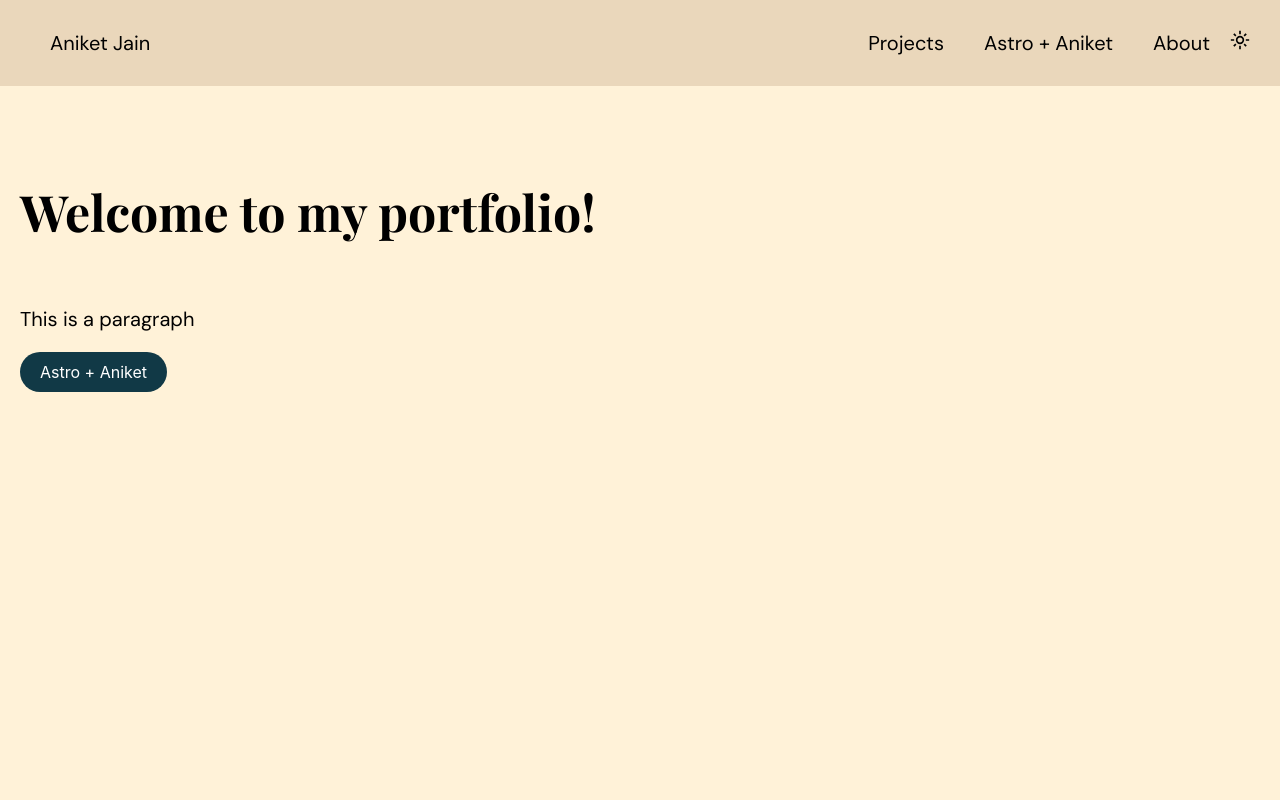
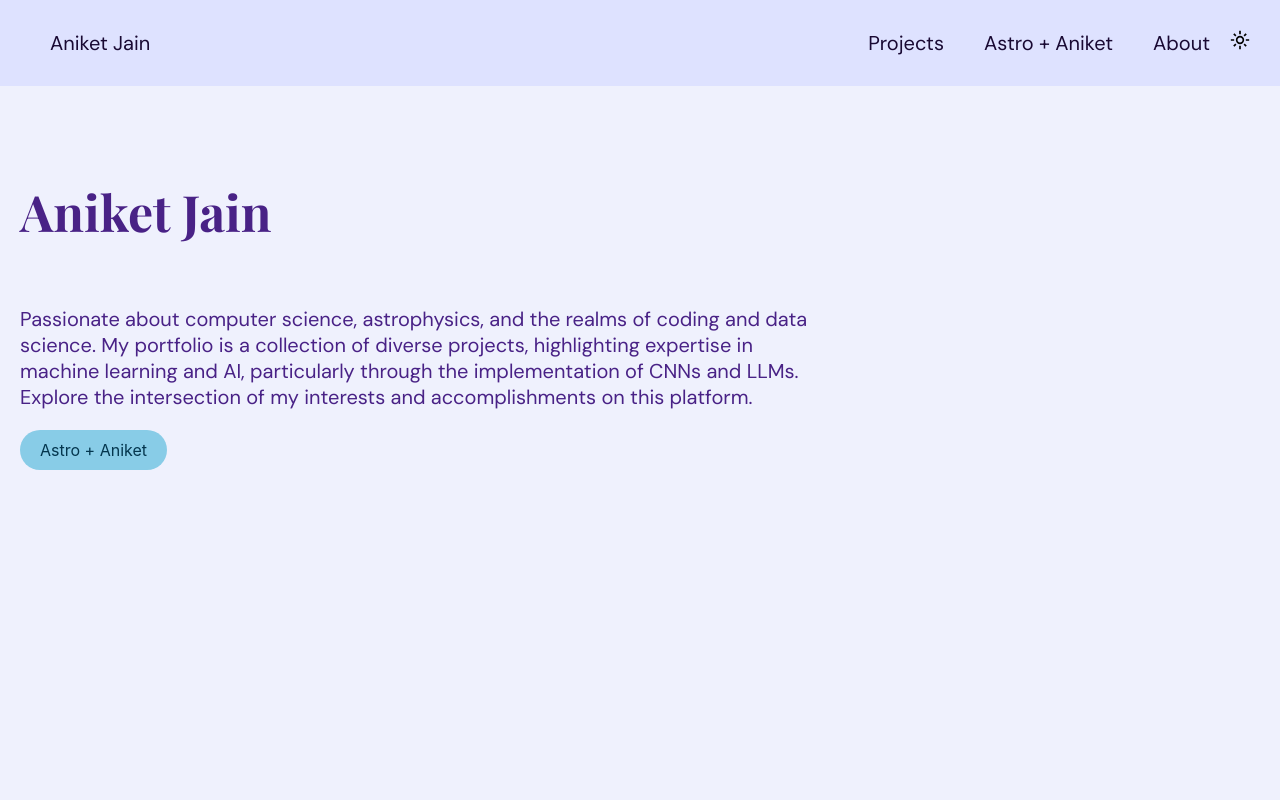
Before and after one commit to jain-aniket/aniketj, a React (Create React App) app: page / in a window 1280 px wide. Shown: the top 800 px of the page. Built offline with nearby package versions, Linux system fonts and the light colour scheme.

Commit message:
Dark/Light mode toggle, colors

```diff
--- a/src/App.css
+++ b/src/App.css
@@ -1,18 +1,21 @@
-.App {
-  text-align: center;
+body[data-theme='palette1'] {
+  --primary-1: #DEE2FF;
+  --primary-2: #eff1fd;
+  --primary-3: #88CCE7;
+  --secondary-1: #190933;
+  --secondary-2: #492286;
+  --secondary-3: #04364E;
 }
 
-.App-header {
-  background-color: #282c34;
-  min-height: 100vh;
-  display: flex;
-  flex-direction: column;
-  align-items: center;
-  justify-content: center;
-  font-size: calc(10px + 2vmin);
-  color: white;
+body[data-theme='palette2'] {
+  --primary-1: #190933;
+  --primary-2: #492286;
+  --primary-3: #04364E;
+  --secondary-1: #DEE2FF;
+  --secondary-2: #eff1fd;
+  --secondary-3: #88CCE7;
 }
 
-.App-link {
-  color: #61dafb;
+a {
+  color: var(--primary-1);
 }
--- a/src/App.js
+++ b/src/App.js
@@ -1,14 +1,23 @@
-import React from 'react';
+import React, { useEffect } from 'react';
+import './App.css';
 import Navbar from './components/Navbar';
+import { useTheme } from './ThemeContext';
 import Splash from './components/Splash';
 import Footer from './components/Footer';
 
 function App() {
+  const { theme } = useTheme();
+
+  useEffect(() => {
+    document.body.setAttribute('data-theme', theme);
+  }, [theme]);
+
   return (
-    <div className="App">
+    <div className='App'>
       <Navbar />
       <Splash />
       <Footer />
+
     </div>
   );
 }
--- /dev/null
+++ b/src/ThemeContext.js
@@ -0,0 +1,15 @@
+import { createContext, useContext, useState } from 'react';
+
+const ThemeContext = createContext();
+
+export const ThemeProvider = ({ children }) => {
+  const [theme, setTheme] = useState('palette1');
+
+  return (
+    <ThemeContext.Provider value={{ theme, setTheme }}>
+      {children}
+    </ThemeContext.Provider>
+  );
+};
+
+export const useTheme = () => useContext(ThemeContext);
--- a/src/components/ButtonSolid.css
+++ b/src/components/ButtonSolid.css
@@ -1,10 +1,8 @@
-@import '../variables.css';
-
 .button-solid {
   display: inline-block;
   padding: 10px 20px;
-  background-color: var(--tertiary-1);
-  color: white;
+  background-color: var(--primary-3);
+  color: var(--secondary-3);
   text-decoration: none;
   border-radius: 50px;
   text-align: center;
@@ -12,5 +10,6 @@
 }
 
 .button-solid:hover {
-  background-color: var(--tertiary-2);
+  background-color: var(--secondary-3);
+  color: var(--primary-3)
 }
--- a/src/components/Footer.css
+++ b/src/components/Footer.css
@@ -1,8 +1,7 @@
-@import '../variables.css';
 
 footer {
   padding: 15px 20px;
-  background-color: var(--secondary-1);
+  background-color: var(--primary-1);
   font-family: 'DM Sans', sans-serif;
 }
 
@@ -11,8 +10,9 @@ footer p, footer a {
 }
 
 footer a {
+  font-size: 20px;
+  color: var(--secondary-1);
   text-decoration: none;
-  color: black;
   display: flex;
   align-items: center;
 }
--- a/src/components/Navbar.css
+++ b/src/components/Navbar.css
@@ -1,18 +1,17 @@
-@import '../variables.css';
-
 nav {
   display: flex;
   justify-content: space-between;
   padding: 30px 30px;
-  background-color: var(--secondary-1);
   font-family: 'DM Sans', sans-serif;
+  background-color: var(--primary-1);
+  box-shadow: 0px 2px 4px rgba(0, 0, 0, 0.1);
 }
 
 nav a {
   text-decoration: none;
-  color: black;
   font-size: 20px;
   margin: 0 20px;
+  color: var(--secondary-1);
 }
 
 nav img {
@@ -24,7 +23,7 @@ nav img {
 .hoverUnderline{
   display: inline-block;
   position: relative;
-  color: black;
+  color: var(--secondary-1);
 }
 
 .hoverUnderline:after {
@@ -35,9 +34,9 @@ nav img {
   height: 2px;
   bottom: 0;
   left: 0;
-  background-color: var(--tertiary-1);
   transform-origin: bottom right;
   transition: transform 0.30s ease-out;
+  background-color: var(--secondary-1);
 }
 
 .hoverUnderline:hover:after {
--- a/src/components/Navbar.js
+++ b/src/components/Navbar.js
@@ -1,18 +1,20 @@
-import React, { useState } from 'react';
+import React from 'react';
 import './Navbar.css';
 import sun from '../assets/sun.svg';
 import moon from '../assets/moon.svg';
+import { useTheme } from '../ThemeContext';
 
 const Navbar = () => {
-  const [isDay, setIsDay] = useState(true);
+  const { theme, setTheme } = useTheme();
+
   return (
     <nav>
-      <a className="hoverUnderline" href="/">Aniket Jain</a>
+      <a className='hoverUnderline' href='/'>Aniket Jain</a>
       <div>
-        <a className="hoverUnderline" href="#">Projects</a>
-        <a className="hoverUnderline" href="#">Astro + Aniket</a>
-        <a className="hoverUnderline" href="#">About</a>
-        <img src={isDay ? sun : moon} alt='Toggle day/night' onClick={() => setIsDay(!isDay)} />
+        <a className='hoverUnderline' href='#'>Projects</a>
+        <a className='hoverUnderline' href='#'>Astro + Aniket</a>
+        <a className='hoverUnderline' href='#'>About</a>
+        <img src={theme === 'palette1' ? sun : moon} alt='Toggle day/night' onClick={() => setTheme(theme === 'palette1' ? 'palette2' : 'palette1')} />
       </div>
     </nav>
   );
--- a/src/components/Splash.css
+++ b/src/components/Splash.css
@@ -1,17 +1,16 @@
-@import '../variables.css';
-
 .splash {
   display: flex;
   flex-direction: column;
   justify-content: flex-start;
   align-items: flex-start;
   height: 100vh;
-  background-color: var(--primary-1);
   padding: 50px 20px;
+  background-color: var(--primary-2);
 }
 
 .splash h1, .splash p {
   max-width: 800px;
+  color: var(--secondary-2)
 }
 
 .splash h1 {
--- a/src/components/Splash.js
+++ b/src/components/Splash.js
@@ -5,8 +5,8 @@ import ButtonSolid from './ButtonSolid';
 const Splash = () => {
   return (
     <section className='splash'>
-      <h1>Welcome to my portfolio!</h1>
-      <p>This is a paragraph</p>
+      <h1>Aniket Jain</h1>
+      <p>Passionate about computer science, astrophysics, and the realms of coding and data science. My portfolio is a collection of diverse projects, highlighting expertise in machine learning and AI, particularly through the implementation of CNNs and LLMs. Explore the intersection of my interests and accomplishments on this platform.</p>
       <ButtonSolid text='Astro + Aniket' linkto='#' />
     </section>
   );
--- a/src/index.js
+++ b/src/index.js
@@ -1,17 +1,14 @@
 import React from 'react';
-import ReactDOM from 'react-dom/client';
+import ReactDOM from 'react-dom';
 import './index.css';
 import App from './App';
-import reportWebVitals from './reportWebVitals';
+import { ThemeProvider } from './ThemeContext';
 
-const root = ReactDOM.createRoot(document.getElementById('root'));
-root.render(
+ReactDOM.render(
   <React.StrictMode>
-    <App />
-  </React.StrictMode>
+    <ThemeProvider>
+      <App />
+    </ThemeProvider>
+  </React.StrictMode>,
+  document.getElementById('root')
 );
-
-// If you want to start measuring performance in your app, pass a function
-// to log results (for example: reportWebVitals(console.log))
-// or send to an analytics endpoint. Learn more: https://bit.ly/CRA-vitals
-reportWebVitals();
--- a/src/variables.css
+++ /dev/null
@@ -1,9 +0,0 @@
-:root {
-  --primary-1: #FFF2D8;
-  --secondary-1: #EAD7BB;
-  --tertiary-1: #113946;
-
-  --primary-2: #ccd5ae;
-  --secondary-2: #a3b18a;
-  --tertiary-2: #d4a373;
-}
```
